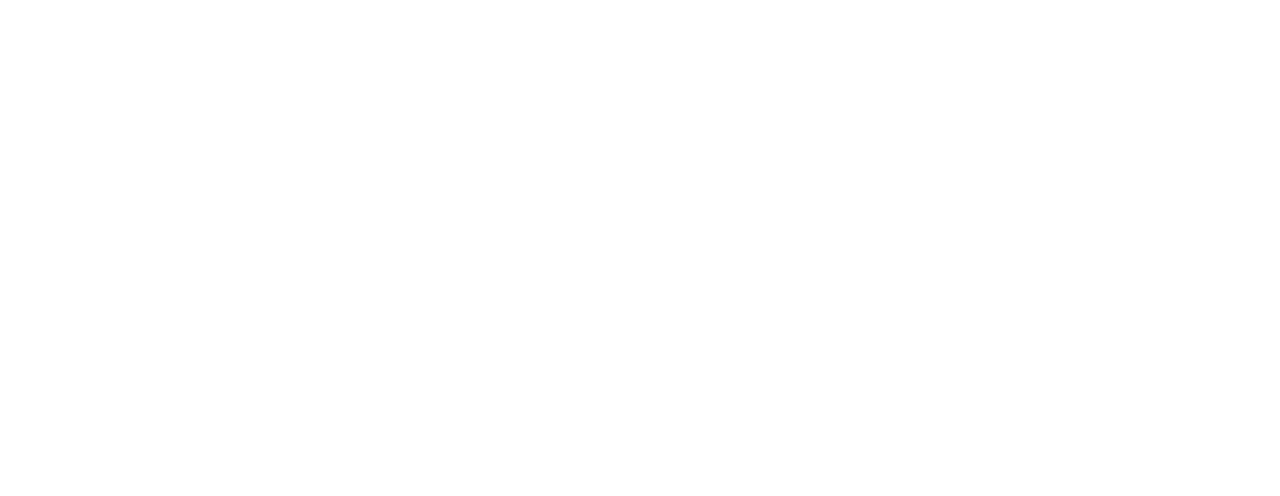
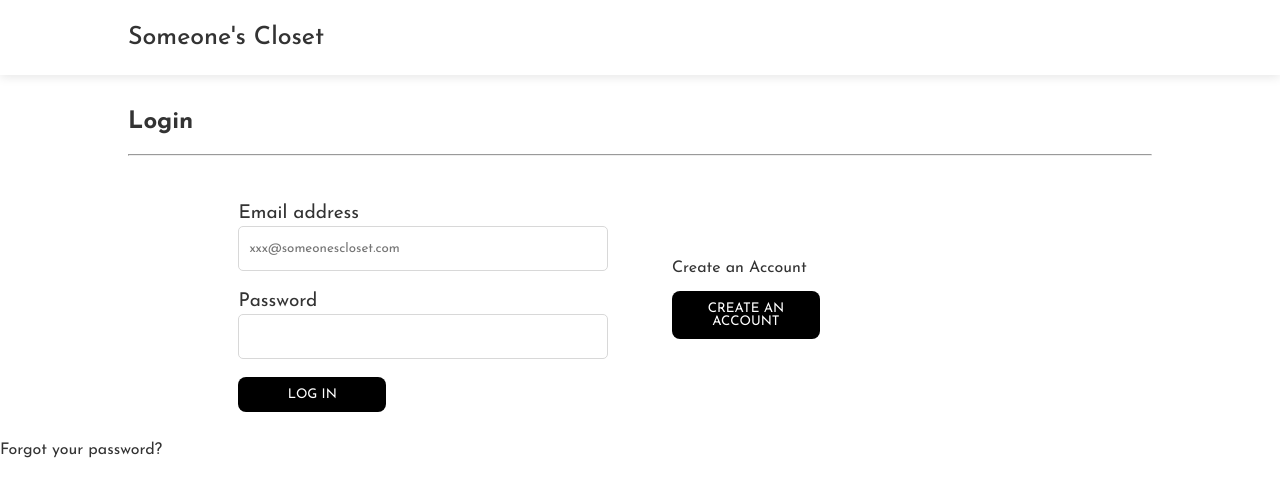
Before and after one commit to davcisneros0/shoppingcart-vinyls-js, a plain HTML site: page login.html in a window 1280 px wide. Drawn offline with Linux system fonts and the light colour scheme; a web font is replaced by a local one.

Commit message:
Add HTML and CSS for login page

```diff
--- a/index.css
+++ b/index.css
@@ -704,7 +704,6 @@ form input, select {
 /* CREATE AN ACCOUNT PAGE AND LOGIN PAGE */
 
 #create-account-page {
-    /* background-color: red; */
     padding: 90px 10% 30px;
 }
 
@@ -748,3 +747,69 @@ hr {
     width: 80%;
     margin: 10px auto 0 auto;
 }
+
+#login-account-page {
+    padding: 90px 10% 30px;
+}
+
+#login-account-page-header {
+    margin: 20px 0;
+}
+
+#login-account-page-header h3 {
+    font-size: 1.5em;
+    margin-bottom: 15px;
+}
+
+#login-account-page-section {
+    /* background-color: red; */
+    display: flex;
+    flex-direction: row;
+    justify-content: center;
+    align-items: center;
+    gap: 4em;
+    padding: 0 50px;
+    margin-top: 30px;
+}
+
+#login-account-page-form {
+    width: 40%;
+}
+
+#login-account-page-form label {
+    margin-top: 18px;
+}
+
+#login-account-page-form button {
+    background-color: black;
+    color: white;
+    margin-top: 15px;
+    width: 40%;
+    border-radius: 8px;
+    padding: 11px;
+    border: none;
+    cursor: pointer;
+}
+
+#login-account-page-form button:hover {
+    background-color: rgb(44, 44, 44);
+}
+
+#login-account-page-createaccount {
+    display: flex;
+    flex-direction: column;
+    justify-content: center;
+    align-items: flex-start;
+    width: 40%;
+}
+
+#login-account-page-createaccount button {
+     background-color: black;
+    color: white;
+    margin-top: 15px;
+    width: 40%;
+    border-radius: 8px;
+    padding: 11px;
+    border: none;
+    cursor: pointer;
+}
--- a/login.html
+++ b/login.html
@@ -0,0 +1,65 @@
+<!DOCTYPE html>
+<html lang="en">
+<head>
+    <meta charset="UTF-8">
+    <meta name="viewport" content="width=device-width, initial-scale=1.0">
+    <title>Someone's Closet - Login</title>
+    <link rel="stylesheet" href="index.css">
+    <link rel="stylesheet" href="shoppingcart-mediaquery.css">
+    <link rel="stylesheet" href="https://cdnjs.cloudflare.com/ajax/libs/font-awesome/6.0.0-beta3/css/all.min.css">
+    <link rel="preconnect" href="https://fonts.googleapis.com">
+    <link rel="preconnect" href="https://fonts.gstatic.com" crossorigin>
+    <link href="https://fonts.googleapis.com/css2?family=Archivo:ital,wght@0,100..900;1,100..900&family=Josefin+Sans:ital,wght@0,100..700;1,100..700&display=swap" rel="stylesheet">
+    <link href="https://fonts.googleapis.com/css2?family=Rubik+Dirt&display=swap" rel="stylesheet">
+</head>
+<body>
+
+    <header>
+        <a href="index.html" class="logo">Someone's Closet</a>
+    </header>
+
+
+    <section id="login-account-page">
+
+        <div id="login-account-page-header">
+             <h3>Login</h3>
+
+        </div>
+
+        <hr>
+
+
+        <div id="login-account-page-section">
+            <form id="login-account-page-form">
+
+                <label for="email">Email address</label>
+                <input id="email-input" type="email" name="login_id" placeholder="xxx@someonescloset.com" autocomplete="username">
+
+                <label for="email">Password</label>
+                <input id="password-input" type="password" name="password" autocomplete="current-password">
+
+                <button type="submit" class="login-btn">LOG IN</button>
+
+
+            </form>
+
+            <div id="login-account-page-createaccount">
+                <span>Create an Account</span>
+                <button>CREATE AN ACCOUNT</button>
+            </div>
+
+
+        </div>
+
+    </section>
+
+
+    <span>Forgot your password?</span>
+
+
+
+
+    <script src="products.js"></script>
+    <script src="index.js"></script>
+</body>
+</html>
```
